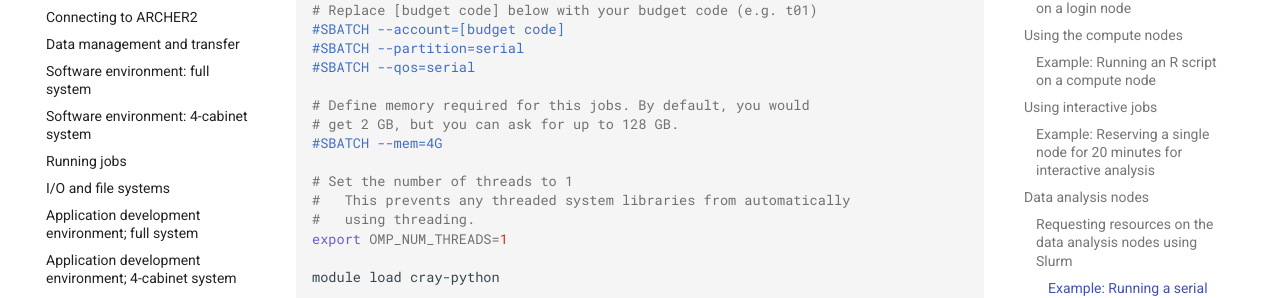
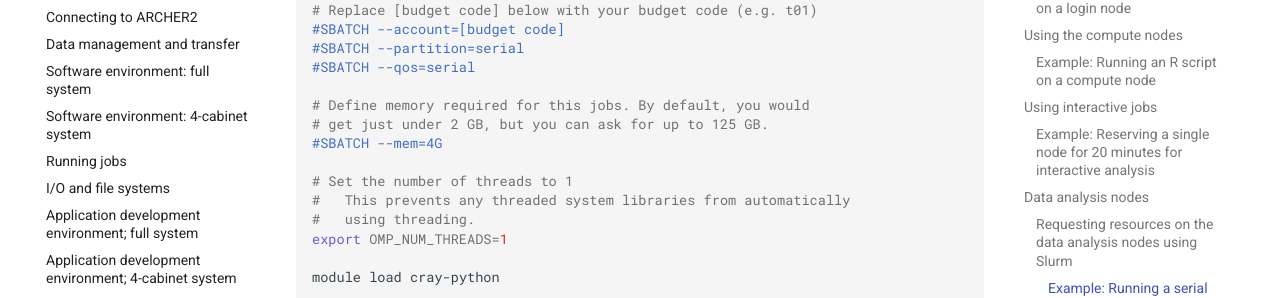
Before and after one commit to ARCHER2-HPC/archer2-docs, an MkDocs documentation site: the page built from docs/user-guide/analysis.md, in a window 1280 px wide and 900 px high, scrolled down 3104 px. Shown: the part 145-443 px from the top of the window. Built offline with MkDocs 1.6.1 and Material for MkDocs 9.7.7, drawn with Linux system fonts in a browser that asks for light colours; comment, search, counter and statistics services are not loaded.

Commit message:
Correct DAN batch-script example (memory comment)

```diff
--- a/docs/user-guide/analysis.md
+++ b/docs/user-guide/analysis.md
@@ -177,7 +177,7 @@
 #SBATCH --qos=serial
 
 # Define memory required for this jobs. By default, you would
-# get 2 GB, but you can ask for up to 128 GB.
+# get just under 2 GB, but you can ask for up to 125 GB.
 #SBATCH --mem=4G
 
 # Set the number of threads to 1
```
